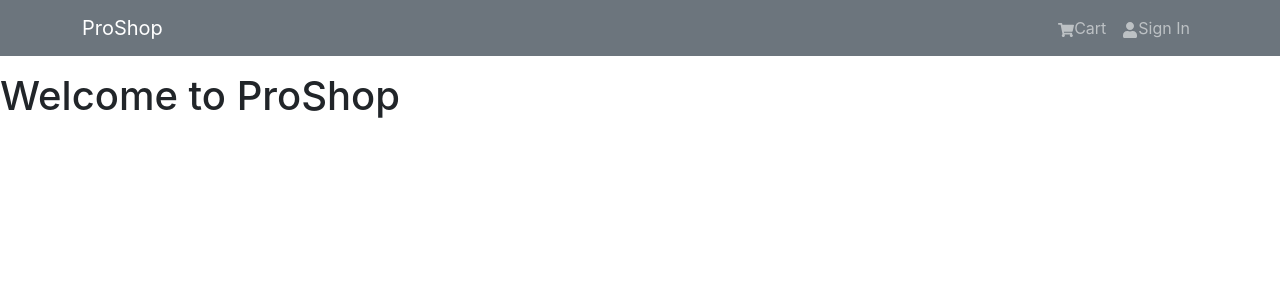
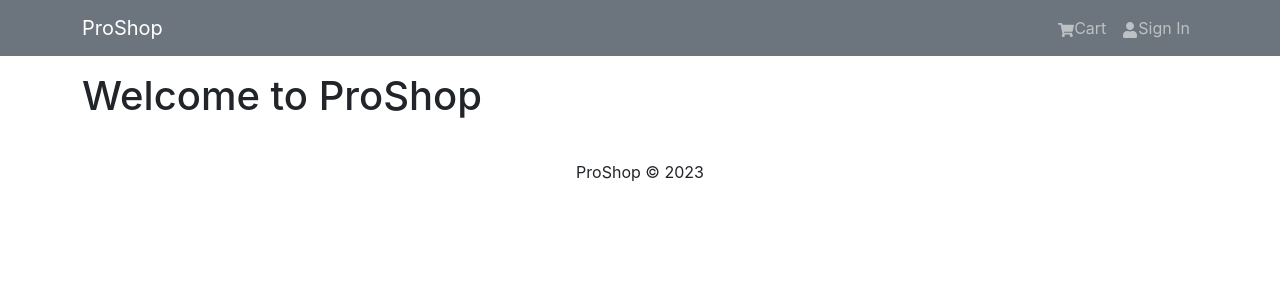
Before and after one commit to RumaRDas/proshop, a React (Create React App) app in the folder frontend/: page / in a window 1280 px wide. Shown: the top 300 px of the page. Built offline with nearby package versions, Linux system fonts and the light colour scheme.

Commit message:
"Adding Footer"

```diff
--- a/frontend/src/App.js
+++ b/frontend/src/App.js
@@ -1,5 +1,6 @@
 import React from "react";
 import Header from "./components/Header";
+import Footer from "./components/Footer";
 import { Container } from "react-bootstrap";
 
 function App() {
@@ -7,8 +8,11 @@ function App() {
     <>
       <Header />
       <main className="py-3">
-        <h1>Welcome to ProShop</h1>
+        <Container>
+          <h1>Welcome to ProShop</h1>
+        </Container>
       </main>
+      <Footer />
     </>
   );
 }
--- /dev/null
+++ b/frontend/src/components/Footer.js
@@ -0,0 +1,19 @@
+import React from "react";
+import { container, Row, Col, Container } from "react-bootstrap";
+
+function Footer() {
+  const currentYear = new Date().getFullYear();
+  return (
+    <footer>
+      <Container>
+        <Row>
+          <Col className="text-center py-3">
+            <p>ProShop &copy; {currentYear} </p>
+          </Col>
+        </Row>
+      </Container>
+    </footer>
+  );
+}
+
+export default Footer;
--- a/frontend/src/components/Header.js
+++ b/frontend/src/components/Header.js
@@ -7,7 +7,7 @@ import { FaShoppingCart, FaUser } from "react-icons/fa";
 function Header() {
   return (
     <header>
-      <Navbar bg="secondary" variant="dark" expand="lg" collapseOnSelect>
+      <Navbar bg="secondary" variant="dark" expand="md" collapseOnSelect>
         <Container>
           <NavbarBrand hrf="/">ProShop</NavbarBrand>
           <NavbarToggle aria-controls="basic-navbar-nav" />
```
